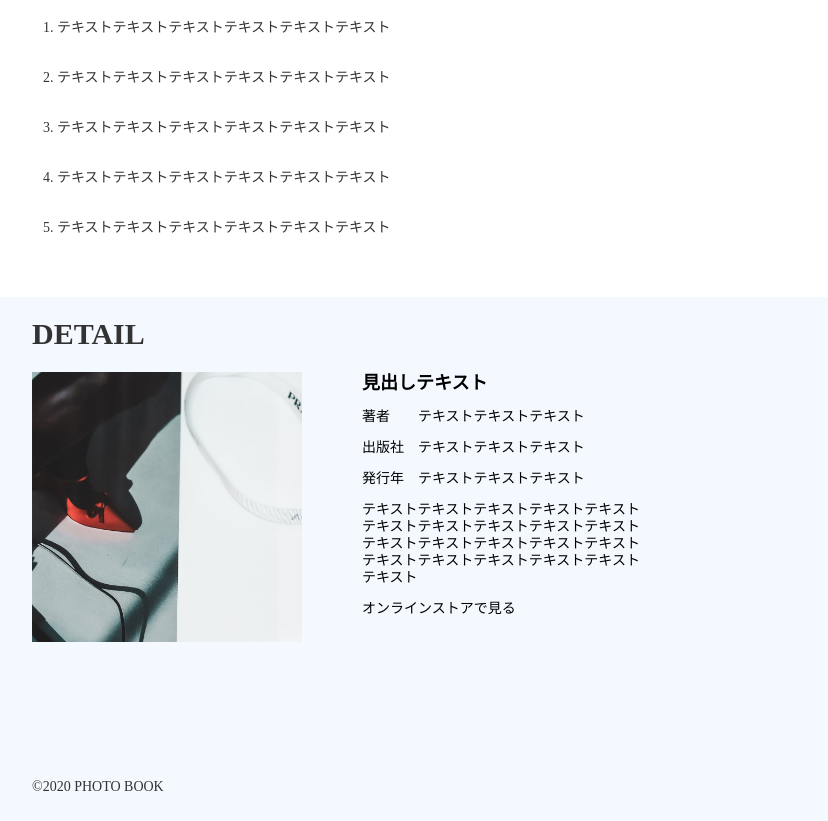
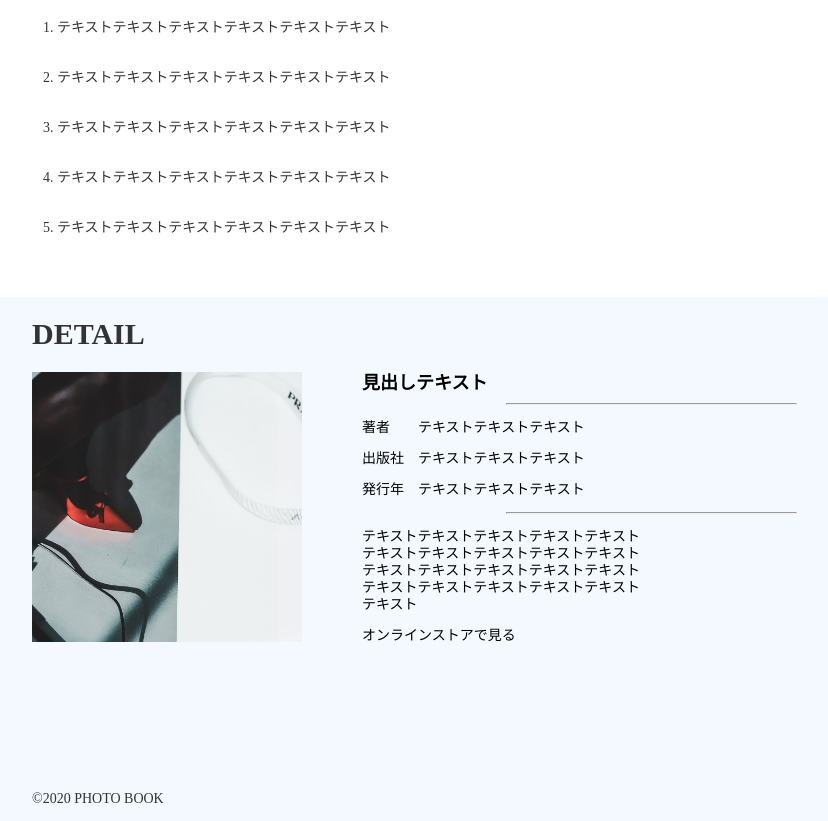
Before and after one commit to ayak-21/HTML-CSS-Self-study, a plain HTML site: page Photo site/index.html in a window 1280 px wide. Shown: the part 678-1499 px from the top of the page, without its empty margins (331-1159 px from the left). Drawn offline with Linux system fonts and the light colour scheme.

Commit message:
アップロード

```diff
--- a/Photo site/index.html
+++ b/Photo site/index.html
@@ -41,9 +41,11 @@
       <span>
         <h2>見出しテキスト</h2>
         <div class="detailtext">
+          <hr width="50%">
           <p>著者　　テキストテキストテキスト</p>
           <p>出版社　テキストテキストテキスト</p>
           <p>発行年　テキストテキストテキスト</p>
+          <hr width="50%">
         </div>
           <p>テキストテキストテキストテキストテキストテキストテキストテキストテキストテキストテキストテキストテキストテキストテキストテキストテキストテキストテキストテキストテキスト</p>
           <p>オンラインストアで見る</p>
```
